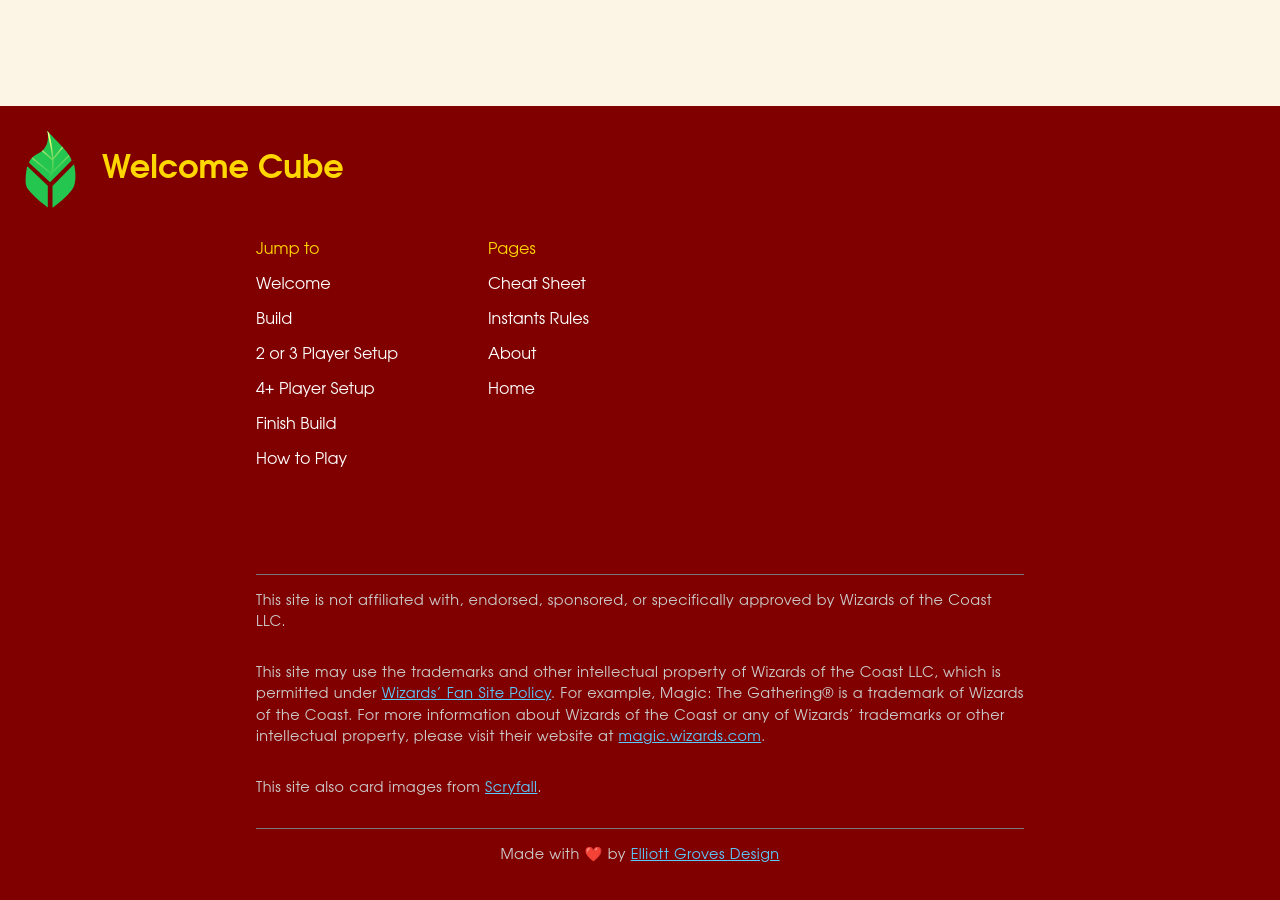
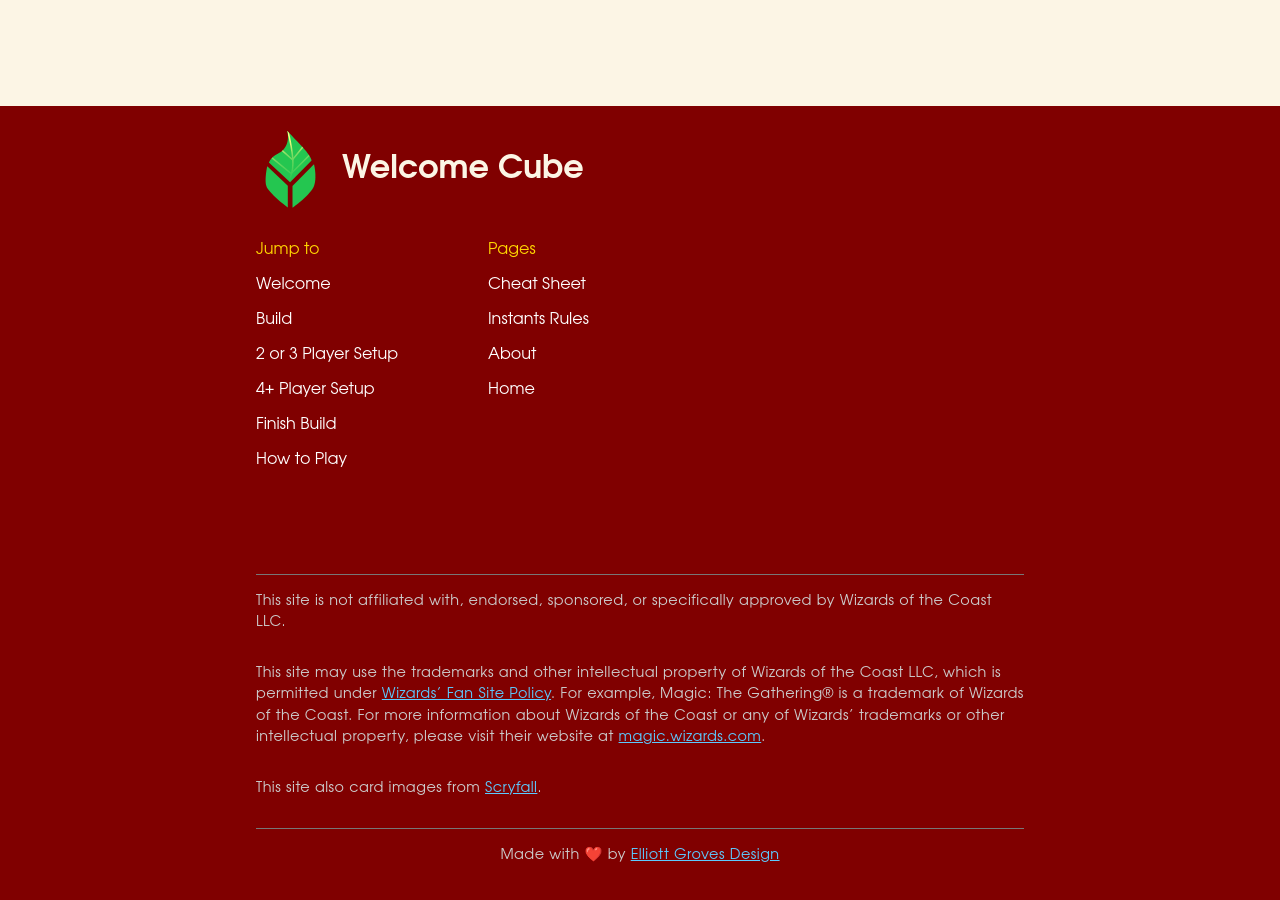
Before and after one commit to elliottgroves/new-player-cube-manual, a React (Create React App) app: page / in a window 1280 px wide. Shown: the part 980-1880 px from the top of the page. Built offline with nearby package versions, Linux system fonts and the light colour scheme; a web font is replaced by a local one.

Commit message:
Footer visual update

```diff
--- a/src/app.css
+++ b/src/app.css
@@ -154,8 +154,9 @@ a:has(.large-nav-button):hover .inline-icon, .large-nav-button:focus .inline-ico
   display: flex;
   align-items: center;
   gap: 1rem;
-  margin-bottom: 2rem;
-  color: var(--accent-color);
+  color: var(--bg-color);
+  max-width: var(--desktop-width);
+  margin: 0 auto 2rem auto;
 }
 .main-footer .footer-logo img {
   width: 70px;
```
